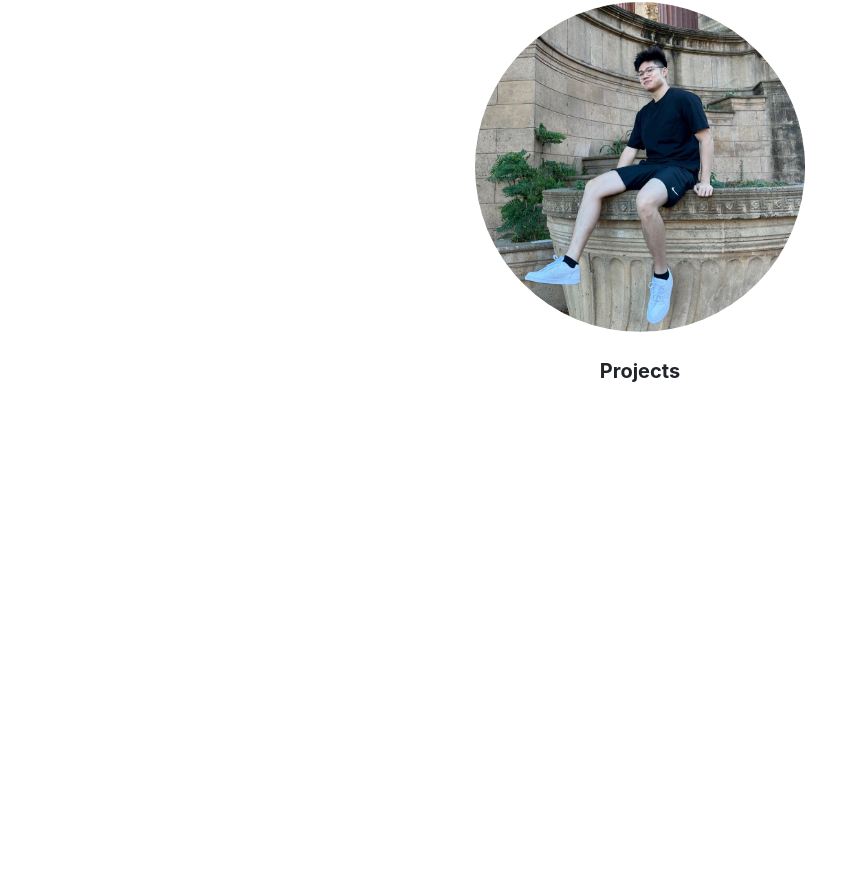
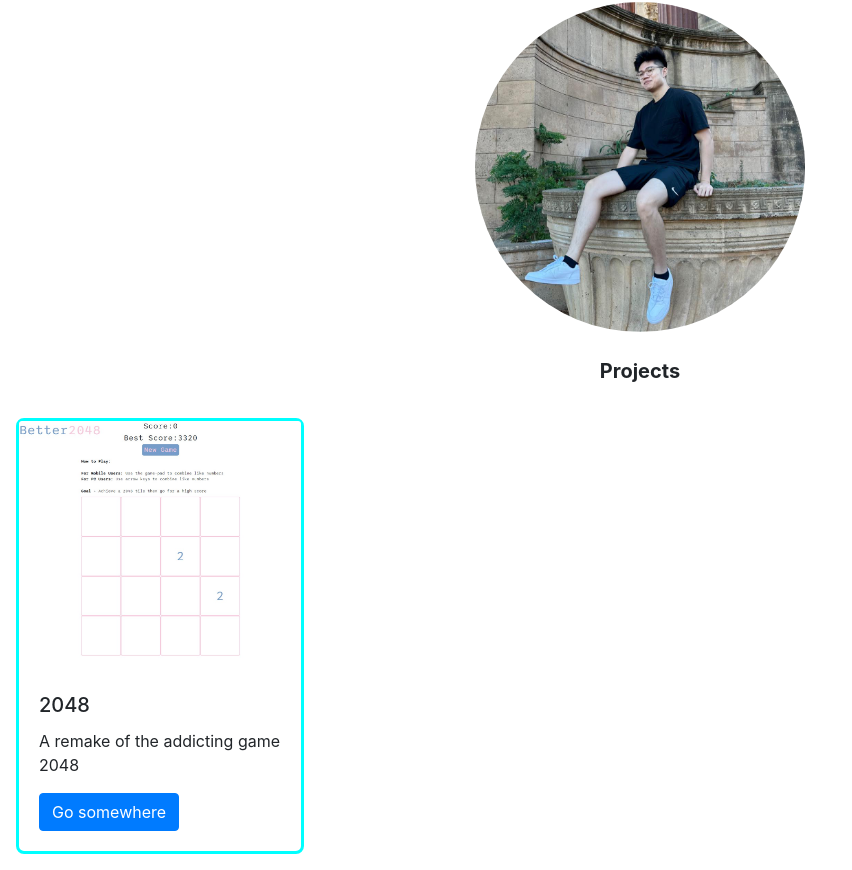
Before and after one commit to boboflofo/Portfolio, a plain HTML site: page index.html in a window 1280 px wide. Shown: the part 54-924 px from the top of the page, without its empty margins (0-852 px from the left). Before the commit the page ends 800 px from the top, so only its background shows below. Drawn offline with nearby package versions, Linux system fonts and the light colour scheme.

Commit message:
add project template and spacing

```diff
--- a/css/styles.css
+++ b/css/styles.css
@@ -10,3 +10,8 @@
 .profile-title {
   font-size: 20px;
 }
+
+.card{
+  border: 3px solid aqua;
+  border-radius: 8px;
+}
--- a/index.html
+++ b/index.html
@@ -20,6 +20,18 @@
   <div class="d-flex justify-content-center mt-4">
     <p class="profile-title"><strong>Projects</strong></p>
   </div>
+  <div>
+    <div class="d-flex flex-row justify-content-between p-3">
+      <div class="card" style="width: 18rem;">
+        <img class="card-img-top" src="img/better-2048.jpg" alt="portfolio image">
+        <div class="card-body">
+          <h5 class="card-title">2048</h5>
+          <p class="card-text">A remake of the addicting game 2048</p>
+          <a href="#" class="btn btn-primary">Go somewhere</a>
+        </div>
+      </div>
+    </div>
+  </div>
 
 
 </body>
```
Also changed, not shown: img/better-2048.jpg (added).
